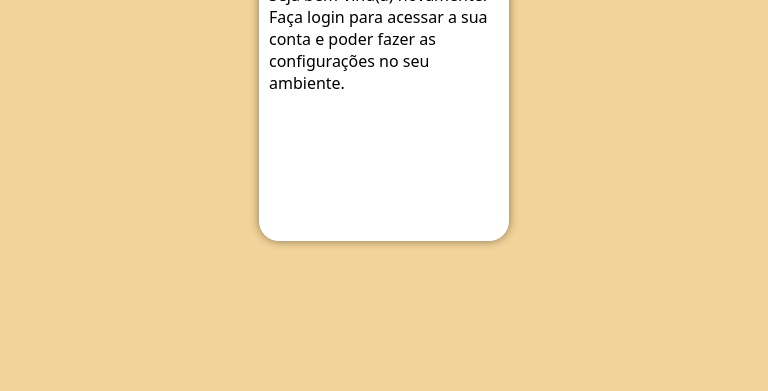
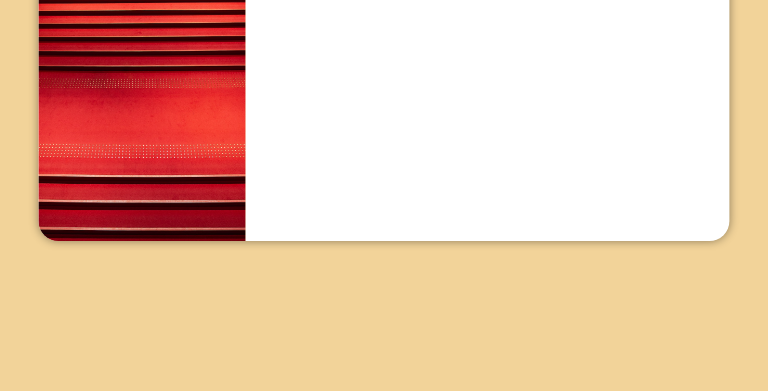
Before and after one commit to RafaelJSouto/projeto-login, a plain HTML site: page index.html in a window 768 px wide. Shown: the part 409-800 px from the top of the page. Drawn offline with Linux system fonts and the light colour scheme.

Commit message:
correção do media query

```diff
--- /dev/null
+++ b/estilos/media-query.css
@@ -0,0 +1,15 @@
+@charset "UTF-8";
+
+
+@media screen and (min-width: 768px) and (max-width: 992px) {
+    section#login {
+        width: 90vw;
+    }
+    section#login > div#imagem {
+        float: left;
+        width: 30%;
+    }
+    section#login >  div#imagem{
+        height: 100%;
+    }
+}
--- a/estilos/style.css
+++ b/estilos/style.css
@@ -39,12 +39,19 @@ section#login{
     border-radius: 20px;
     box-shadow: 0px 0px 10px rgba(0, 0, 0, 0.432);
 
+    transition: width 0.3s, heigth 0.3s;
+
+
 }section#login div#imagem{
+    display: block;
     background: url(../imagens/pexels-ryutaro-tsukata-5473224.jpg) #F2D399 no-repeat;
     background-size: cover;
+    background-position: top;
     height: 200px;
 }
 section#login div#formulario{
+
+    display: block;
     padding: 10px;
-    display: block;
+
 }
--- a/index.html
+++ b/index.html
@@ -6,12 +6,13 @@
     <meta name="viewport" content="width=device-width, initial-scale=1.0">
     <title>Login</title>
     <link rel="stylesheet" href="estilos/style.css">
+    <link rel="stylesheet" href="estilos/media-query.css">
 </head>
 <body>
     <main>
         <section id="login">
                 <div id="imagem">
-                    Foto
+
                 </div>
                 <div id="formulario">
                     <h1>Login</h1>
```
